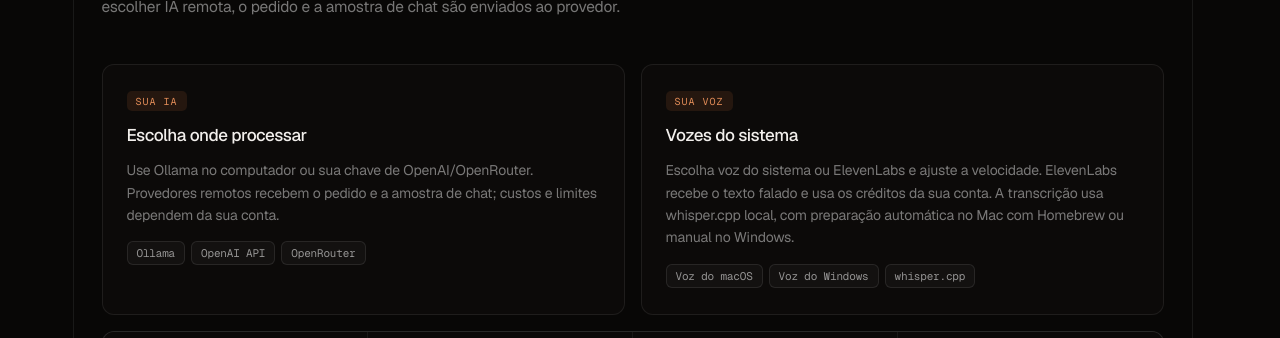
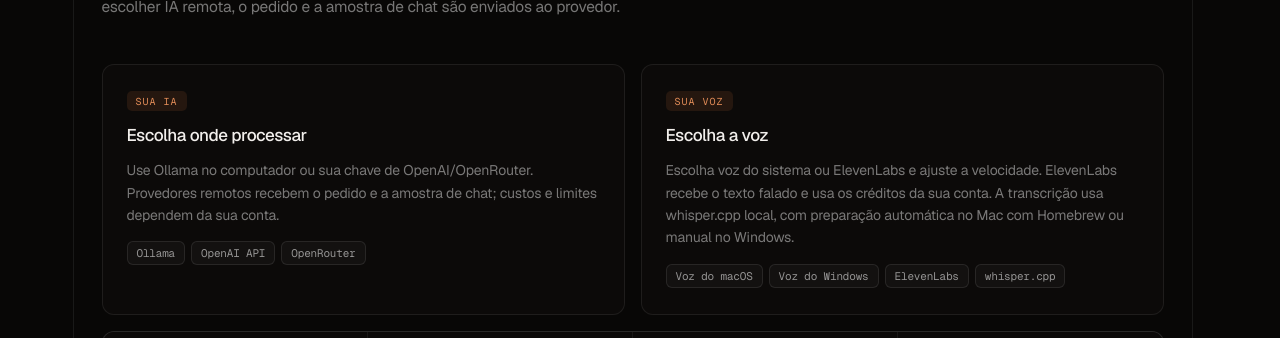
Before and after one commit to opensources-com-br/rocky, a Next.js app in the folder apps/web/: page / in a window 1280 px wide. Shown: the part 2820-3158 px from the top of the page. Built offline with nearby package versions, Linux system fonts and the light colour scheme.

Commit message:
docs: include ElevenLabs in the landing voice choices

```diff
--- a/apps/web/content/landing/localCards.js
+++ b/apps/web/content/landing/localCards.js
@@ -11,11 +11,12 @@ export const localCards = [
   },
   {
     "tag": "SUA VOZ",
-    "title": "Vozes do sistema",
+    "title": "Escolha a voz",
     "text": "Escolha voz do sistema ou ElevenLabs e ajuste a velocidade. ElevenLabs recebe o texto falado e usa os créditos da sua conta. A transcrição usa whisper.cpp local, com preparação automática no Mac com Homebrew ou manual no Windows.",
     "chips": [
       "Voz do macOS",
       "Voz do Windows",
+      "ElevenLabs",
       "whisper.cpp"
     ]
   }
```
